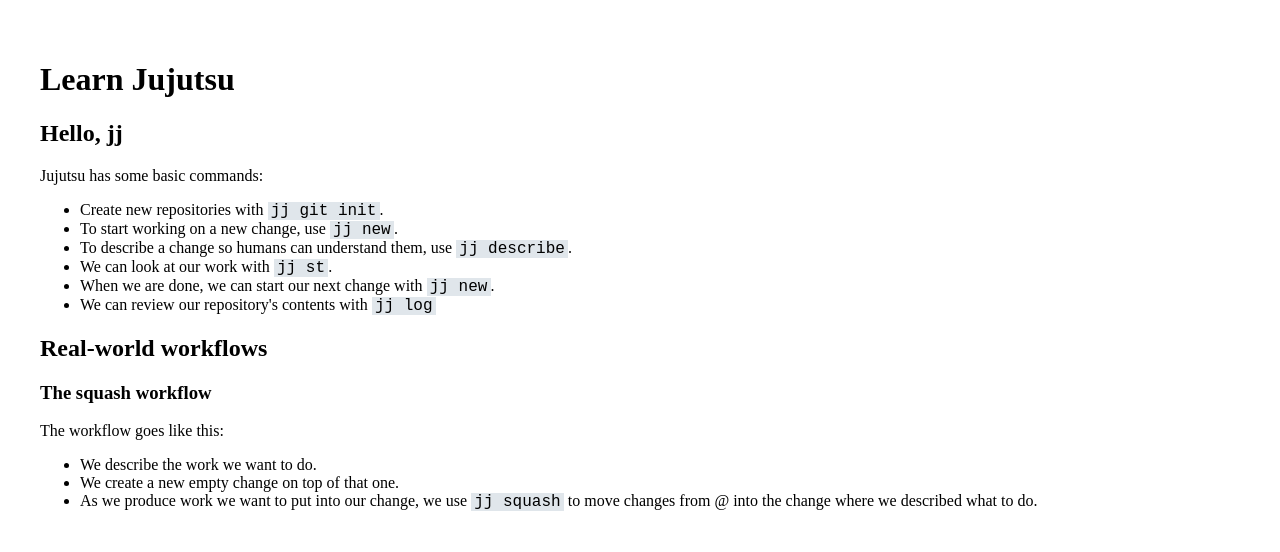
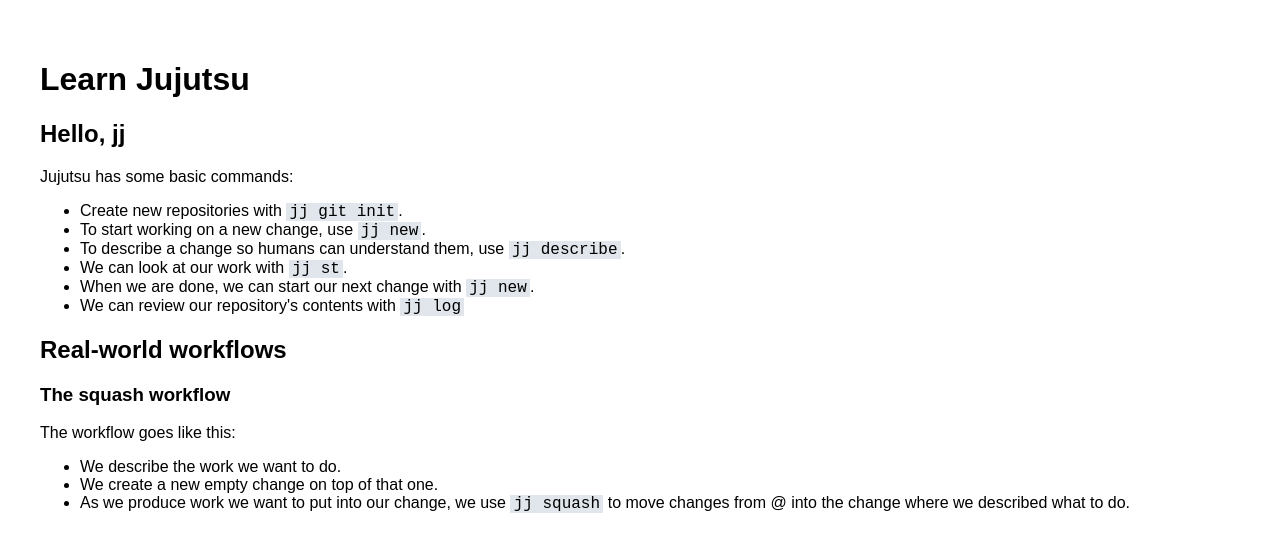
Before and after one commit to hmdshfq/learn-jj, a React (Vite) app: page / in a window 1280 px wide. Shown: the top 552 px of the page. Built offline with nearby package versions, Linux system fonts and the light colour scheme.

Commit message:
Change fonts to sans-serif

```diff
--- a/src/App.css
+++ b/src/App.css
@@ -2,10 +2,12 @@
   max-width: 1280px;
   margin: 0 auto;
   padding: 2rem;
+  font-family: 'Karla', sans-serif;
 }
 
 code {
   background-color: hsl(210deg 20% 90%);
   padding-inline: 0.2em;
   font-size: 1rem;
+  font-family: 'Dank Mono', monospace;
 }
```
